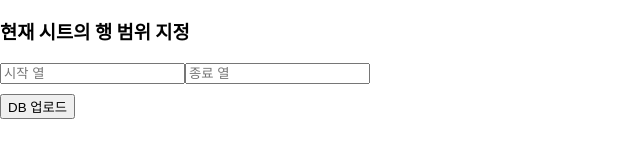
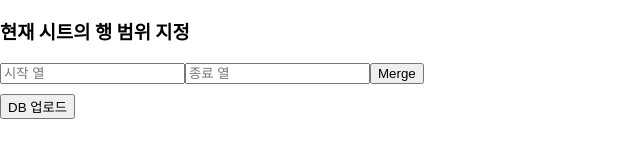
Before and after one commit to SKKUsanhak/frontend, a React (Create React App) app: page /excelEditor in a window 1280 px wide. Shown: the part 204-357 px from the top of the page, without its empty margins (0-640 px from the left). Built offline with nearby package versions, Linux system fonts and the light colour scheme.

Commit message:
Cell Merge feature

```diff
--- a/src/component/excelEditor/ColumnHandler.jsx
+++ b/src/component/excelEditor/ColumnHandler.jsx
@@ -20,7 +20,7 @@ export const useColumnHandler = (data, setData, currentSheetIndex) => {
 
     const handleDeleteColumn = useCallback((colIndex) => {
         const newData = [...data];
-        if (colIndex >= 0 && colIndex < newData[currentSheetIndex].columns.length) {
+        if (colIndex >= 0 && colIndex <= newData[currentSheetIndex].columns.length) {
             newData[currentSheetIndex].columns.splice(colIndex, 1);
 
             newData[currentSheetIndex].rows = newData[currentSheetIndex].rows.map(row => {
--- a/src/component/excelEditor/ExcelEditor.css
+++ b/src/component/excelEditor/ExcelEditor.css
@@ -2,6 +2,7 @@
 .container {
     padding: 20px;
     font-family: Arial, sans-serif;
+    margin: 0 auto;
   }
 
   /* Button 스타일 */
--- a/src/component/excelEditor/ExcelEditor.jsx
+++ b/src/component/excelEditor/ExcelEditor.jsx
@@ -6,6 +6,7 @@ import { useCellSelection } from './SelectCell';
 import { useRowHandler } from './RowHandler';
 import { useColumnHandler } from './ColumnHandler';
 import { UploadHandler } from './UploadHandler';
+import { MergeHandler } from './MergeHandler';
 
 export default function ExcelEditor() {
     const location = useLocation(); // 파일 로딩을 위한 location
@@ -205,6 +206,12 @@ export default function ExcelEditor() {
                     max={data[currentSheetIndex]?.columns.length - 1 ?? 0}
                     onChange={(e) => handleColumnRangeChange(currentSheetIndex, e)}
                 />
+                <MergeHandler
+                    data={data}
+                    setData={setData}
+                    currentSheetIndex={currentSheetIndex}
+                    ColumnRanges={ColumnRanges}
+                />
             </div>
 
 
--- /dev/null
+++ b/src/component/excelEditor/MergeHandler.jsx
@@ -0,0 +1,71 @@
+import { useCallback } from 'react';
+import { useRowHandler } from './RowHandler';
+
+export const MergeHandler = ({ data, setData, currentSheetIndex, ColumnRanges }) => {
+
+    const { handleDeleteRow } = useRowHandler(data, setData, currentSheetIndex);
+
+    const handleMerge = useCallback(() => {
+        const newData = [...data];
+        const sheetData = newData[currentSheetIndex];
+
+        if (!sheetData || !ColumnRanges[currentSheetIndex]) {
+            alert('시트 데이터나 열 범위가 올바르지 않습니다.');
+            return;
+        }
+
+        const { startColumn, endColumn } = ColumnRanges[currentSheetIndex] || {};
+
+        if (startColumn === undefined || endColumn === undefined) {
+            alert('시작 열과 종료 열을 지정하세요.');
+            return;
+        }
+
+        for (let col = 0; col < sheetData.columns.length; col++) {
+            // 빈 칸 제거를 위해 상단 열의 데이터를 아래로 복제 (이동하고자 하는 위치에 데이터 있으면 이동 X)
+            for (let row = startColumn; row < endColumn; row++) {
+                if (sheetData.rows[row][col] !== "" && sheetData.rows[row + 1][col] === "") {
+                    sheetData.rows[row + 1][col] = sheetData.rows[row][col];
+                }
+            }
+        }
+
+        for (let row = startColumn; row < endColumn; row++){
+            for (let col = 0; col < sheetData.columns.length; col++){
+                if (sheetData.rows[row][col] !== "" && sheetData.rows[row][col+1] === ""){
+                    sheetData.rows[row][col+1] = sheetData.rows[row][col];
+                }
+            }
+        }
+        // 여기까지는 정상적
+        // 임시 배열을 하나 만들어 병합 과정에 사용
+        const tempSheet = sheetData.rows.slice(startColumn, endColumn + 1).map(row => row.slice());
+        // console.log('tempSheet:', tempSheet);
+        // console.log('tempSheet length:', tempSheet.length);
+        // console.log('tempSheet:', JSON.stringify(tempSheet, null, 2));
+        // 병합 작업 수행
+        for (let col = 0; col < sheetData.columns.length; col++){
+            for (let row = 0; row < tempSheet.length - 1; row++){
+                // 위 아래 행의 데이터가 같을 경우 복제하지 않고 넘어감
+                // (같은 걸 판단하는 기준은 tempSheet의 원본값이고 합치는건 sheetData)
+                if(tempSheet[row+1][col] === tempSheet[row][col]){ // 같은 값일 경우 그냥 옮김
+                    sheetData.rows[startColumn+row+1][col] = sheetData.rows[startColumn+row][col];
+                }
+                // 아닐 경우 아래로 - 연결 후 복제
+                else if(tempSheet[row+1][col] !== tempSheet[row][col]) {
+                    sheetData.rows[startColumn+row+1][col] = sheetData.rows[startColumn+row][col] + '-' + sheetData.rows[startColumn+row+1][col];
+                }
+                //console.log("sheetData : ", sheetData.rows[startColumn+row+1][col] , "tempSheet : ", tempSheet[row+1][col]);
+            }
+        }
+        for (let i = endColumn - 1; i >= startColumn; i--) {
+            handleDeleteRow(i);
+        }
+        newData[currentSheetIndex] = sheetData;
+        setData(newData);
+    }, [data, setData, currentSheetIndex, ColumnRanges, handleDeleteRow]);
+
+    return (
+        <button onClick={handleMerge}>Merge</button>
+    );
+};
--- a/src/component/excelEditor/RowHandler.jsx
+++ b/src/component/excelEditor/RowHandler.jsx
@@ -20,7 +20,7 @@ export const useRowHandler = (data, setData, currentSheetIndex) => {
 
     const handleDeleteRow = useCallback((rowIndex) => {
         const newData = [...data];
-        if (rowIndex >= 0 && rowIndex < newData[currentSheetIndex].rows.length) {
+        if (rowIndex >= 0 && rowIndex <= newData[currentSheetIndex].rows.length) {
             newData[currentSheetIndex].rows.splice(rowIndex, 1);
             setData(newData);
         }
```
